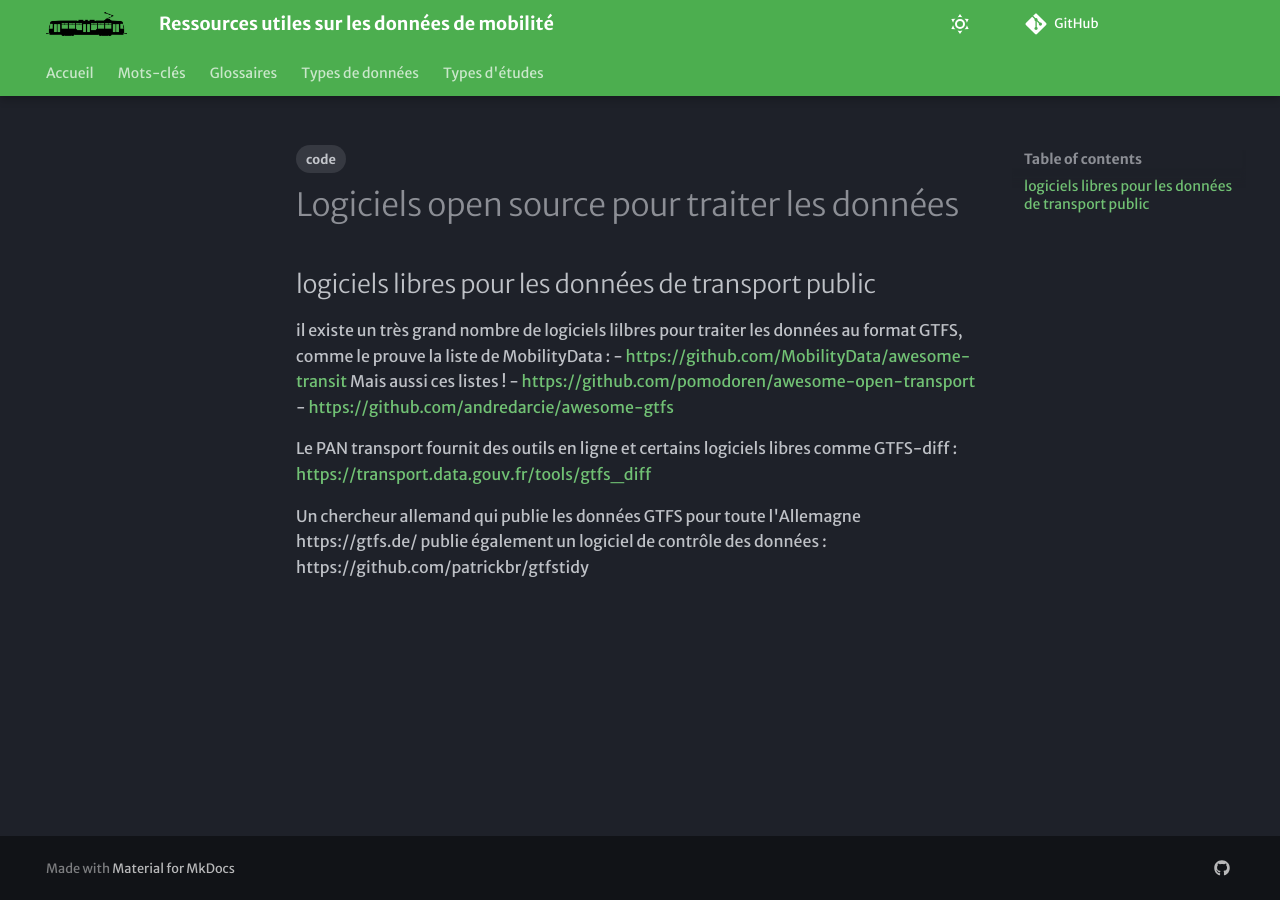
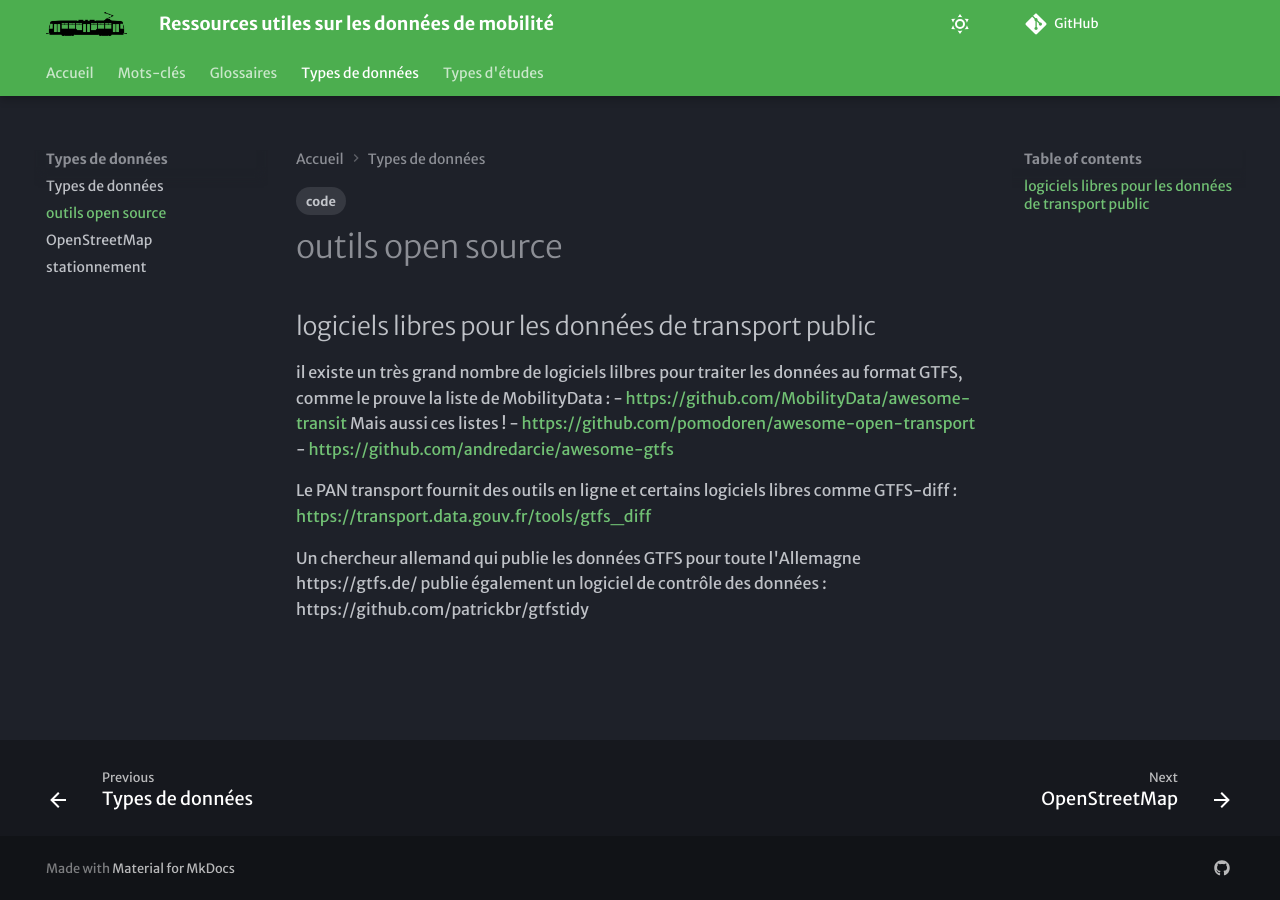
Before and after one commit to xdurang/mobscidat, an MkDocs documentation site: the page built from docs/types_donnees/opensource.md, in a window 1280 px wide. Built offline with MkDocs 1.6.1 and Material for MkDocs 9.7.7, drawn with Linux system fonts in a browser that asks for light colours; some web fonts are replaced; comment, search, counter and statistics services are not loaded.

Commit message:
Update mkdocs.yml

```diff
--- a/mkdocs.yml
+++ b/mkdocs.yml
@@ -69,10 +69,12 @@ nav:
       - FCD: glossaire/fcd/fcd.md
   - Types de données:
     - types_donnees/types_donnees.md
+    - outils open source: types_donnees/opensource.md
     - OpenStreetMap : types_donnees/openstreetmap.md
     - stationnement : types_donnees/stationnement.md
   - Types d'études:
     - type_etudes/type_etudes.md
+    - exemples: type_etudes/TE_exemples.md
     - études générales: type_etudes/TE_general.md
     - transport collectif et train: type_etudes/TE_TC.md
     - transport scolaire: type_etudes/TE_scolaire.md
```
